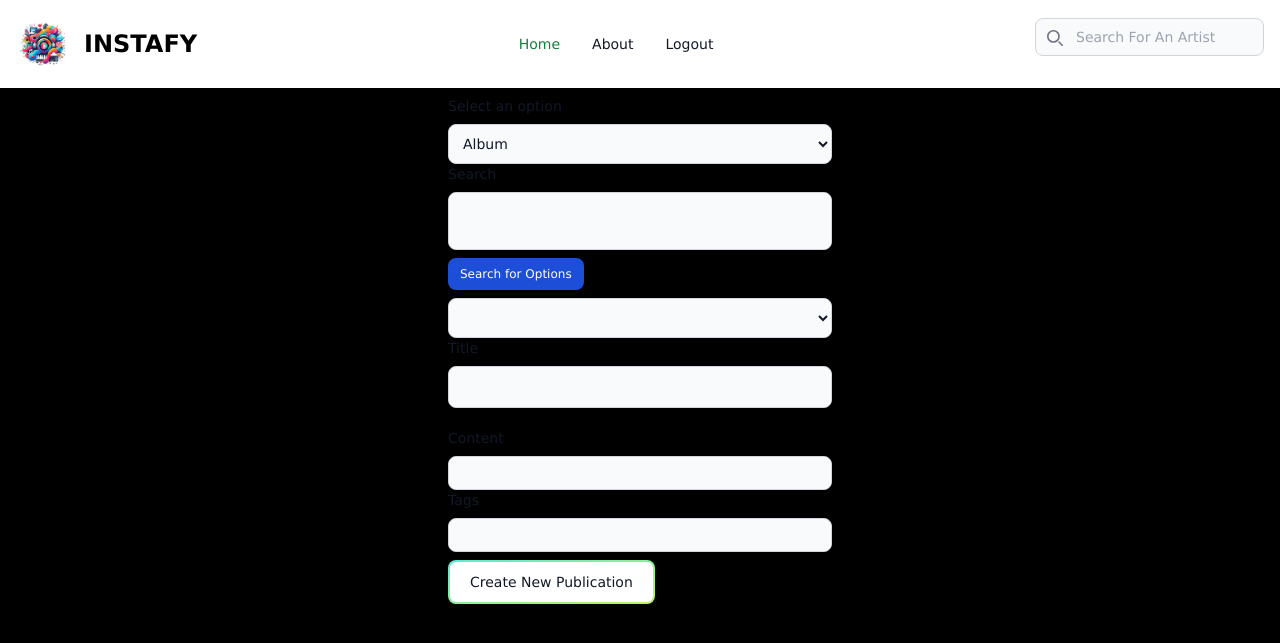
After one commit to tonircabello/project-instafy, a Node server app: page /create-publication in a window 1280 px wide. The commit adds this page. Shown: the top 643 px of the page. Run offline with Node 20, Linux system fonts and the light colour scheme; the visitor is signed in with stand-in values (Sample User, id 1); lists and menus that the app fills with data are empty; some libraries are stand-ins or nearby versions.

Commit message:
Publications done

```diff
--- a/models/User.model.js
+++ b/models/User.model.js
@@ -25,7 +25,7 @@ const userSchema = new Schema(
     },
     roles: {
       type: [String],
-      default: ['user'],
+      default: ["user"],
     },
 
     privateUser: {
@@ -33,7 +33,7 @@ const userSchema = new Schema(
       default: false,
       required: true,
     },
-    sessionToken:{
+    sessionToken: {
       type: String,
       //required: true,
     },
@@ -42,6 +42,8 @@ const userSchema = new Schema(
       //default: ""
       required: false,
     },
+    //publications
+    publications: [{type: [Schema.Types.ObjectId], ref: "Publication"}]
   },
   // mirar bien el type para profilePicture
   {
--- a/public/js/script.js
+++ b/public/js/script.js
@@ -1,4 +1,136 @@
 // https://developer.mozilla.org/en-US/docs/Web/API/Window/DOMContentLoaded_event
 document.addEventListener("DOMContentLoaded", () => {
-  console.log("project-spotify JS imported successfully!");
+  const tokenUrl = "https://accounts.spotify.com/api/token";
+
+  let accessToken = ""; // Declare accessToken variable in a scope accessible to both fetches
+
+  // Function to fetch access token
+  function fetchAccessToken() {
+    fetch(tokenUrl, {
+      method: "POST",
+      headers: {
+        "Content-Type": "application/x-www-form-urlencoded",
+      },
+      body: `grant_type=client_credentials&client_id=${"d64ddd06cf434e508ad8f6689c54b5bb"}&client_secret=${"5d9f7d1458e647dba256db3c4423d531"}`,
+    })
+      .then((response) => response.json())
+      .then((data) => {
+        accessToken = data.access_token; // Store the access token in the variable
+        // You can perform additional actions here if needed
+      })
+      .catch((error) => {
+        console.error("Error getting access token:", error);
+      });
+  }
+
+  const button = document.getElementById("search-publication-button");
+
+  button.addEventListener("click", function (event) {
+    event.preventDefault();
+    fetchAccessToken();
+    const artistsSearched = document.getElementById("search");
+    const formSelect = document.getElementById("publication")
+    const optionSelected = document.getElementById("optionSelected").value;
+    const option = document.getElementById("option").value;
+    if (optionSelected === "Ar") {
+      fetch(
+        `https://api.spotify.com/v1/search/?q=artist:${option}&type=artist`,
+        {
+          headers: {
+            Authorization: `Bearer ${accessToken}`,
+          },
+        }
+      )
+        .then((response) => response.json())
+        .then((data) => {
+          artistsSearched.innerHTML = ``;
+          formSelect.innerHTML = ``
+          for (let i = 0; i < 3; i++) {
+            if (data.artists.items[i].images[1].url) {
+              console.log(data.artists.items[i].id);
+              artistsSearched.innerHTML += `>
+              <div class="w-full max-w-sm bg-white border border-gray-200 rounded-lg shadow dark:bg-gray-800 dark:border-gray-700 mt-2 mb-2">
+                  <img class="p-8 rounded-t-lg" src="${data.artists.items[i].images[1].url}" alt="Artist image" />
+                  <div class="px-5 pb-5">
+                      <h5 class="text-xl font-semibold tracking-tight text-gray-900 dark:text-white">${data.artists.items[i].name}</h5>
+                  </div>
+              </div>
+            `;
+              formSelect.innerHTML += `
+              <option class="text-white" value="${data.artists.items[i].id}">${data.artists.items[i].
+              name}</option>
+              `
+            }
+          }
+        })
+        .catch((err) =>
+          console.log("The error while searching artists occurred: ", err)
+        );
+    } else if (optionSelected === "Al") {
+      fetch(`https://api.spotify.com/v1/search/?q=album:${option}&type=album`, {
+        headers: {
+          Authorization: `Bearer ${accessToken}`,
+        },
+      })
+        .then((response) => response.json())
+        .then((data) => {
+          artistsSearched.innerHTML = ``;
+          formSelect.innerHTML = ``;
+          for (let i = 0; i < 3; i++) {
+            if (data.albums.items[i].images[1].url) {
+              artistsSearched.innerHTML += `>
+              <div class="w-full max-w-sm bg-white border border-gray-200 rounded-lg shadow dark:bg-gray-800 dark:border-gray-700 mt-2 mb-2">
+                  <img class="p-8 rounded-t-lg" src="${data.albums.items[i].images[1].url}" alt="Artist image" />
+                  <div class="px-5 pb-5">
+                      <h5 class="text-xl font-semibold tracking-tight text-gray-900 dark:text-white">${data.albums.items[i].name}</h5>
+                  </div>
+              </div>
+            `;
+            formSelect.innerHTML += `
+              <option class="text-white" value="${data.albums.items[i].id}">${data.albums.items[i].
+              name}</option>
+              `
+            }
+          }
+        })
+        .catch((err) =>
+          console.log("The error while searching artists occurred: ", err)
+        );
+    } else if (optionSelected === "Tr") {
+      fetch(`https://api.spotify.com/v1/search/?q=track:${option}&type=track`, {
+        headers: {
+          Authorization: `Bearer ${accessToken}`,
+        },
+      })
+        .then((response) => response.json())
+        .then((data) => {
+          artistsSearched.innerHTML = ``;
+          formSelect.innerHTML = ``
+          for (let i = 0; i < 3; i++) {
+            let id = i
+            if (data.tracks.items[i].album.images[1].url) {
+              artistsSearched.innerHTML += `>
+              <div class="w-full max-w-sm bg-white border border-gray-200 rounded-lg shadow dark:bg-gray-800 dark:border-gray-700 mt-2 mb-2">
+                  <img class="p-8 rounded-t-lg" src="${data.tracks.items[i].album.images[1].url}" alt="Artist image" />
+                  <div id="" class="px-5 pb-5">
+                      <h5 class="text-xl font-semibold tracking-tight text-gray-900 dark:text-white">${data.tracks.items[i].name}</h5>
+                      <audio controls>
+                        <source src="${data.tracks.items[i].preview_url}" type="audio/mpeg">
+                        Your browser does not support the audio element.
+                      </audio>)
+                  </div>
+              </div>
+            `;
+            formSelect.innerHTML += `
+              <option class="text-white" value="${data.tracks.items[i].id}">${data.tracks.items[i].
+              name}</option>
+              `
+            }
+          }
+        })
+        .catch((err) =>
+          console.log("The error while searching artists occurred: ", err)
+        );
+    }
+  });
 });
--- a/routes/protected.routes.js
+++ b/routes/protected.routes.js
@@ -1,11 +1,10 @@
-const express = require('express');
+const express = require("express");
 const router = express.Router();
 const SpotifyWebApi = require("spotify-web-api-node");
-const app = require('../app');
+const app = require("../app");
+const Publication = require("../models/Publication.model");
 const isLoggedOut = require("../middleware/isLoggedOut");
 const isLoggedIn = require("../middleware/isLoggedIn");
-
-
 
 // setting the spotify-api goes here:
 const spotifyApi = new SpotifyWebApi({
@@ -21,27 +20,29 @@ spotifyApi
     console.log("Something went wrong when retrieving an access token", error)
   );
 
-
-
 /* GET home page */
-router.get("/",isLoggedIn, (req, res, next) => {
+router.get("/", isLoggedIn, (req, res, next) => {
+  Publication.find().then((userPublications) => {
     spotifyApi
       .searchArtists("love")
       .then((data) => {
-      console.log("The received data from the API: ", data.body);
-      res.render(('Protected/search'), { artists: data.body.artists.items });
+        res.render("Protected/search", {
+          artists: data.body.artists.items,
+          publications: userPublications,
+        });
       })
       .catch((err) =>
         console.log("The error while searching artists occurred: ", err)
       );
   });
+});
 
-router.get("/artist-search", (req, res) => {
+router.get("/artist-search", isLoggedIn, (req, res) => {
   const search = req.query.artist;
   spotifyApi
     .searchArtists(search)
     .then((data) => {
-      console.log("The received data from the API: ", data.body);
+      console.log(data.body.artists.items)
       res.render("Protected/artists.hbs", { artists: data.body.artists.items });
     })
     .catch((err) =>
@@ -49,25 +50,50 @@ router.get("/artist-search", (req, res) => {
     );
 });
 
-router.get('/albums/:artistId', (req, res) => {
+router.get("/albums/:artistId", isLoggedIn, (req, res) => {
   const artistId = req.params.artistId;
-  spotifyApi.getArtistAlbums(artistId)
-    .then(data => {
+  spotifyApi
+    .getArtistAlbums(artistId)
+    .then((data) => {
       const albums = data.body.items;
-      res.render('Protected/albums.hbs', { artistId, albums });
+      res.render("Protected/albums.hbs", { artistId, albums });
     })
-    .catch(err => console.log('The error while searching albums occurred: ', err));
+    .catch((err) =>
+      console.log("The error while searching albums occurred: ", err)
+    );
 });
 
-router.get('/tracks/:albumId', (req, res) => {
+router.get("/tracks/:albumId", isLoggedIn, (req, res) => {
   const albumId = req.params.albumId;
-  spotifyApi.getAlbumTracks(albumId)
-    .then(data => {
+  spotifyApi
+    .getAlbumTracks(albumId)
+    .then((data) => {
       const tracks = data.body.items;
-      res.render('Protected/tracks.hbs', { tracks });
+      res.render("Protected/tracks.hbs", { tracks });
     })
-    .catch(err => console.log('The error while searching tracks occurred: ', err));
+    .catch((err) =>
+      console.log("The error while searching tracks occurred: ", err)
+    );
 });
 
+router.get("/create-publication", isLoggedIn, (req, res) => {
+  res.render("Protected/create-publication.hbs");
+});
+
+router.post("/create-publication", isLoggedIn, (req, res) => {
+console.log(req.body);
+  const newPublication = {
+    title: req.body.title,
+    content: req.body.content,
+    tags: req.body.tags,
+    about: req.body.about,
+    user: req.session.currentUser
+  };
+
+  Publication.create(newPublication).then((data) => {
+    //req.session.publications.push(newPublication);
+    res.redirect("/");
+  });
+});
 
 module.exports = router;
--- a/views/Protected/albums.hbs
+++ b/views/Protected/albums.hbs
@@ -1,4 +1,4 @@
-<body class="bg-black p-0">
+
   {{>navbar}}
 <h2>Albums</h2>
 <ul>
@@ -15,4 +15,3 @@
     </li>
   {{/each}}
 </ul>
-<body/>
--- a/views/Protected/artists.hbs
+++ b/views/Protected/artists.hbs
@@ -1,4 +1,4 @@
-<body class="bg-black p-0">
+
     {{>navbar}}
     <div class="flex flex-wrap justify-between">
         {{#each artists}}
@@ -15,4 +15,3 @@
             {{/if}}
         {{/each}}
     </div>
-</body>
--- /dev/null
+++ b/views/Protected/create-publication.hbs
@@ -0,0 +1,73 @@
+
+    {{>navbar}}
+  <form class="max-w-sm mx-auto mt-2">
+    <div class="mb-5">
+      <label for="optionSelected" class="block mb-2 text-sm font-medium text-gray-900 dark:text-white">Select an option</label>
+      <select id="optionSelected" name="optionSelected" class="bg-gray-50 border border-gray-300 text-gray-900 text-sm rounded-lg focus:ring-blue-500 focus:border-blue-500 block w-full p-2.5 dark:bg-gray-700 dark:border-gray-600 dark:placeholder-gray-400 dark:text-white dark:focus:ring-blue-500 dark:focus:border-blue-500">
+        <option value="Al">Album</option>
+        <option value="Ar">Artist</option>
+        <option value="Tr">Track</option>
+      </select>
+      <label
+        for="option"
+        class="block mb-2 text-sm font-medium text-gray-900 dark:text-white"
+      >Search</label>
+      <input
+        type="text"
+        id="option"
+        name="option"
+        class="block w-full p-4 text-gray-900 border border-gray-300 rounded-lg bg-gray-50 text-base focus:ring-blue-500 focus:border-blue-500 dark:bg-gray-700 dark:border-gray-600 dark:placeholder-gray-400 dark:text-white dark:focus:ring-blue-500 dark:focus:border-blue-500"
+      />
+      <button id="search-publication-button" class="mt-2 mb-2 px-3 py-2 text-xs font-medium text-center text-white bg-blue-700 rounded-lg hover:bg-blue-800 focus:ring-4 focus:outline-none focus:ring-blue-300 dark:bg-blue-600 dark:hover:bg-blue-700 dark:focus:ring-blue-800">Search for Options</button>
+    </form>
+    <form action="/create-publication" method="POST">
+    <div>
+      <label for="about">
+        <select class="bg-gray-50 border border-gray-300 text-gray-900 text-sm rounded-lg focus:ring-blue-500 focus:border-blue-500 block w-full p-2.5 dark:bg-gray-700 dark:border-gray-600 dark:placeholder-gray-400 dark:text-white dark:focus:ring-blue-500 dark:focus:border-blue-500" name="about" id="publication"></select>
+      </label>
+    </div>
+    <div class="mb-5">
+      <label
+        for="title"
+        class="block mb-2 text-sm font-medium text-gray-900 dark:text-white"
+      >Title</label>
+      <input
+        type="text"
+        name="title"
+        id="title"
+        class="bg-gray-50 border border-gray-300 text-gray-900 text-sm rounded-lg focus:ring-blue-500 focus:border-blue-500 block w-full p-2.5 dark:bg-gray-700 dark:border-gray-600 dark:placeholder-gray-400 dark:text-white dark:focus:ring-blue-500 dark:focus:border-blue-500"
+      />
+    </div>
+    <div>
+      <label
+        for="content"
+        class="block mb-2 text-sm font-medium text-gray-900 dark:text-white"
+      >Content</label>
+      <input
+        type="text"
+        name="content"
+        id="content"
+        class="block w-full p-2 text-gray-900 border border-gray-300 rounded-lg bg-gray-50 text-xs focus:ring-blue-500 focus:border-blue-500 dark:bg-gray-700 dark:border-gray-600 dark:placeholder-gray-400 dark:text-white dark:focus:ring-blue-500 dark:focus:border-blue-500"
+      />
+    </div>
+    <div>
+      <label
+        for="tags"
+        class="block mb-2 text-sm font-medium text-gray-900 dark:text-white"
+      >Tags</label>
+      <input
+        type="text"
+        name="tags"
+        id="tags"
+        class="block w-full p-2 text-gray-900 border border-gray-300 rounded-lg bg-gray-50 text-xs focus:ring-blue-500 focus:border-blue-500 dark:bg-gray-700 dark:border-gray-600 dark:placeholder-gray-400 dark:text-white dark:focus:ring-blue-500 dark:focus:border-blue-500"
+      />
+    </div>
+    <button class="mt-2 relative inline-flex items-center justify-center p-0.5 mb-2 me-2 overflow-hidden text-sm font-medium text-gray-900 rounded-lg group bg-gradient-to-br from-teal-300 to-lime-300 group-hover:from-teal-300 group-hover:to-lime-300 dark:text-white dark:hover:text-gray-900 focus:ring-4 focus:outline-none focus:ring-lime-200 dark:focus:ring-lime-800" type="submit">
+         <span class="relative px-5 py-2.5 transition-all ease-in duration-75 bg-white dark:bg-gray-900 rounded-md group-hover:bg-opacity-0"
+      >Create New Publication</button>
+    </div>
+  </form>
+  <section>
+    <div class="flex justify-between" id="search"></div>
+  </section>
+    <script src="/js/script.js"></script>
--- a/views/Protected/tracks.hbs
+++ b/views/Protected/tracks.hbs
@@ -1,4 +1,4 @@
-<body class="bg-black p-0">
+
   {{>navbar}}
 <h2>Tracks</h2>
 <ul>
@@ -16,4 +16,3 @@
     </li>
   {{/each}}
 </ul>
-</body>
--- a/views/layout.hbs
+++ b/views/layout.hbs
@@ -9,11 +9,10 @@
     <script src="https://cdn.tailwindcss.com"></script>
   </head>
 
-  <body>
+  <body class="p-0 m-0 bg-black">
 
     {{{body}}}
 
-    <script src="/js/script.js"></script>
   </body>
 
 </html>
```
Also changed, not shown: models/Publication.model.js (+3 -9 lines), views/Protected/search.hbs (+7 -9 lines). Lines whose indentation alone changed are shown as unchanged.
